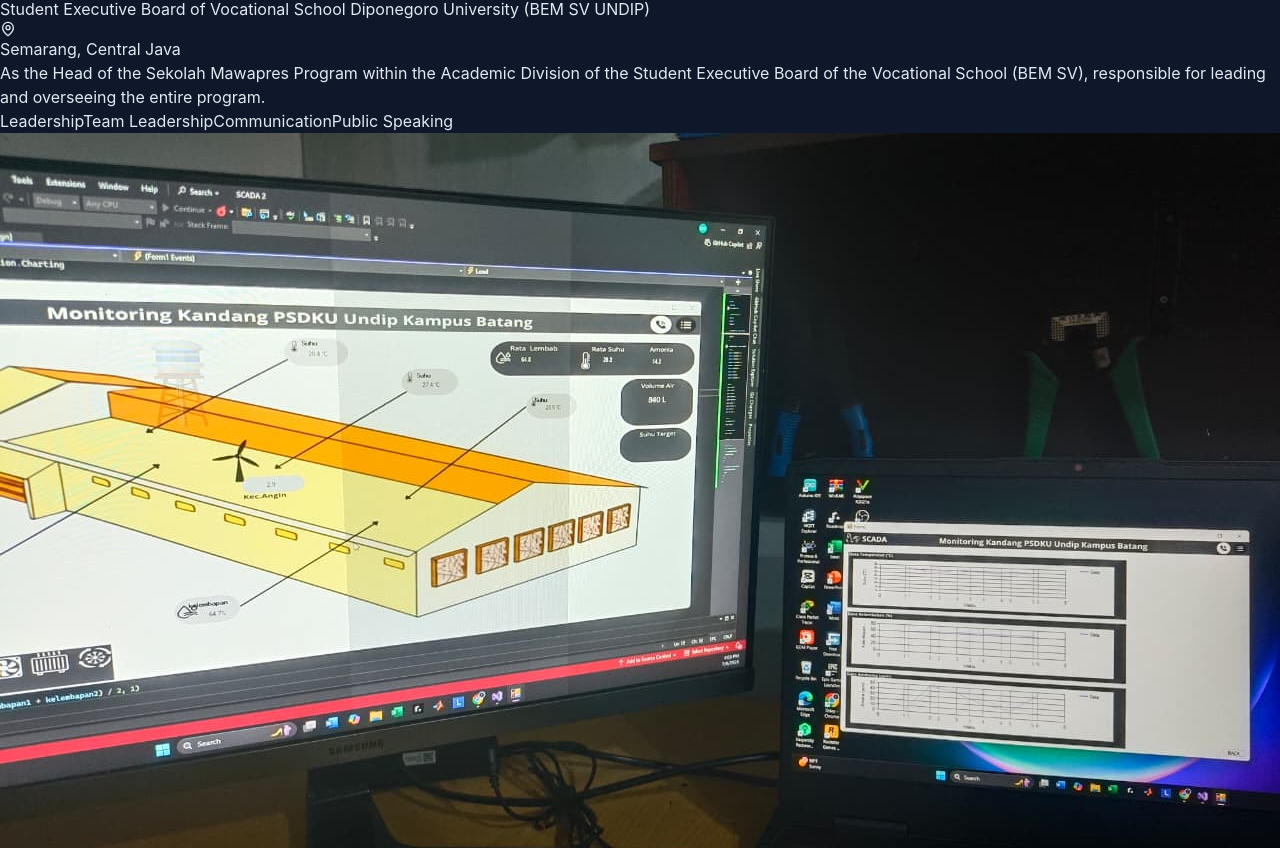
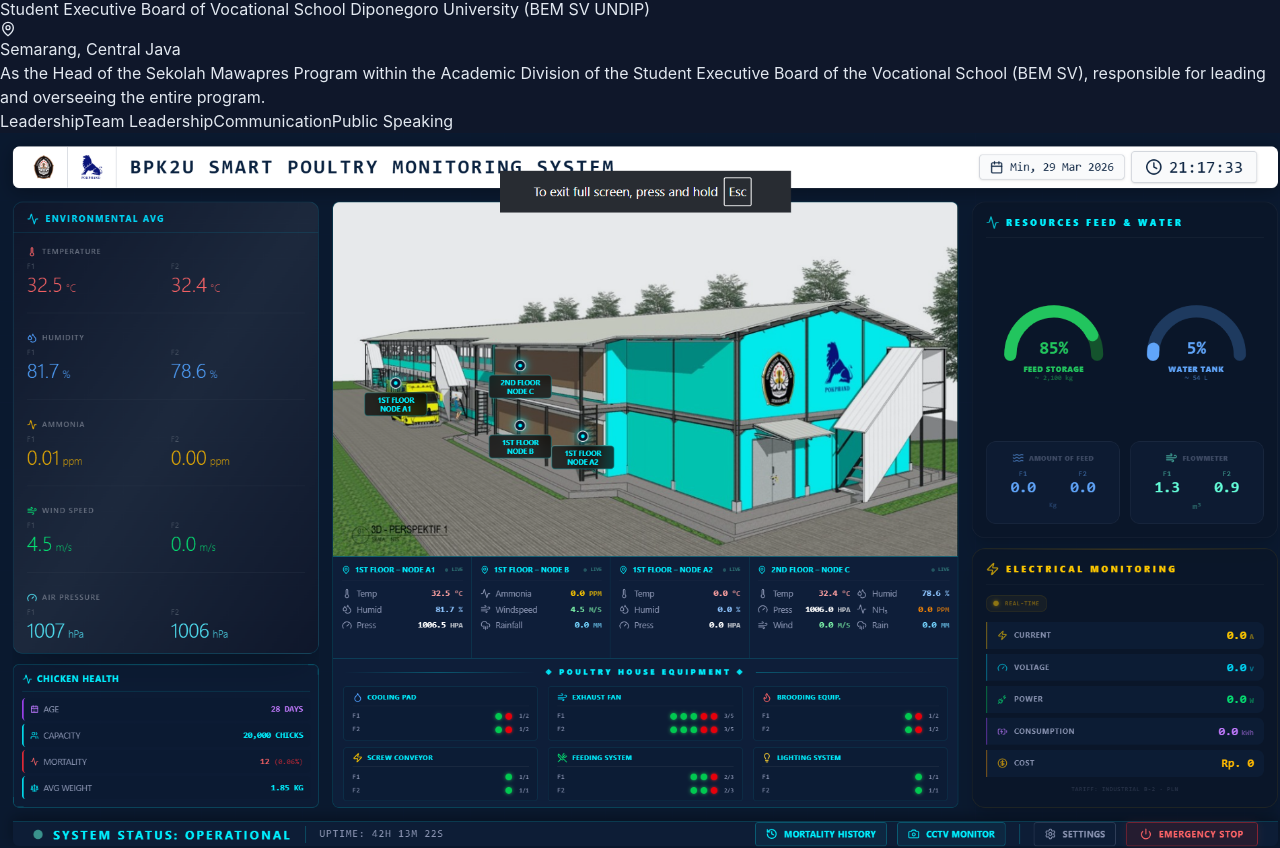
Before and after one commit to odayupha/MyPortofolio, a React (Vite) app: page / in a window 1280 px wide. Shown: the part 7757-8605 px from the top of the page. Built offline with nearby package versions, Linux system fonts and the light colour scheme.

Commit message:
Update portfolio: modify Experience and Portfolio components, update image assets

```diff
--- a/src/component/Experience.tsx
+++ b/src/component/Experience.tsx
@@ -74,7 +74,7 @@ const Experience = () => {
       type: 'Internship',
       description: 'As a Software Engineer intern at PT. PERMALAT BERDIKARI JAYA, responsible for contributing to system and technology solution development projects. Focus was on UI/UX design, web development, and SCADA implementation.',
       skills: ['Software Development', 'Visual Basic', 'TypeScript', 'React.js', 'SCADA developer'],
-      image: '/scada.jpeg'
+      image: '/scada.png'
     },
     {
       period: 'Jul 2025 - Jul 2025',
--- a/src/component/Portofolio.tsx
+++ b/src/component/Portofolio.tsx
@@ -68,7 +68,7 @@ const Portfolio = () => {
       shortDesc: 'Developed SCADA application from scratch for monitoring systems using VB.NET and database integration',
       description: 'During my internship, I was responsible for developing a SCADA application from scratch as a final project. I built this application using Visual Studio with VB.NET programming language, aimed at monitoring systems. In the process, I successfully integrated the application with InfluxDB database for time-series data and PostgreSQL for relational data, and designed an intuitive interface. This project not only tested my technical capabilities but also provided direct experience in translating business needs into functional and stable software solutions.',
       image: '📊',
-      imageUrl: '/scada.jpeg',
+      imageUrl: '/scada.png',
       tech: ['Visual Basic .NET', 'InfluxDB', 'PostgreSQL', 'SCADA'],
       gradient: 'from-indigo-500 to-purple-500'
     },
```
Also changed, not shown: public/scada.jpeg (deleted), public/scada.png (added).
